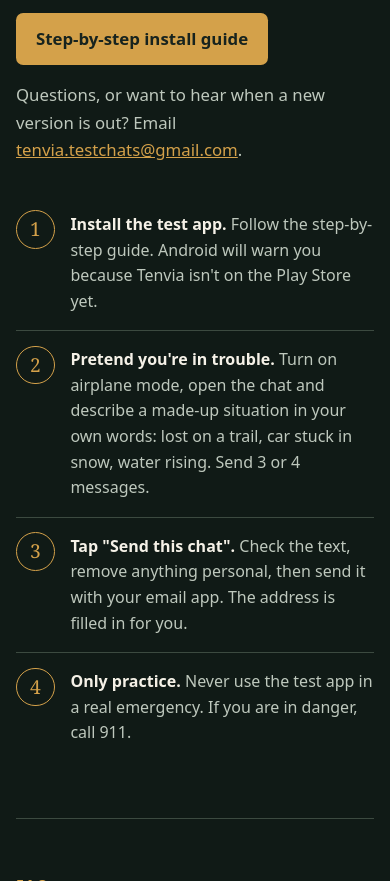
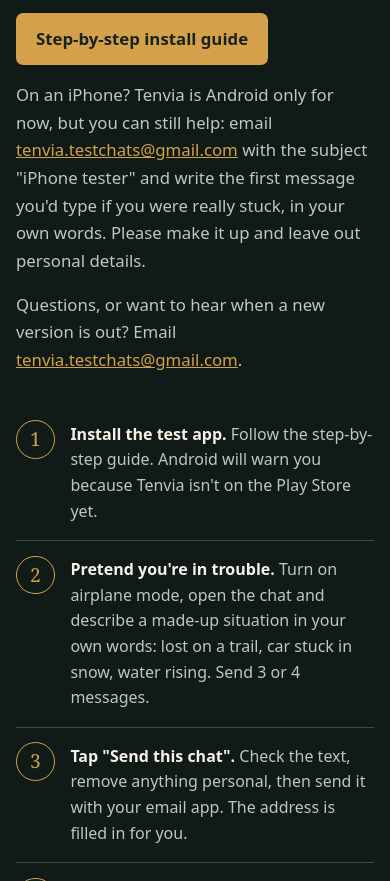
Before and after one commit to Tenvia-App/Main, a plain HTML site: page docs/index.html in a window 390 px wide. Shown: the part 4116-4997 px from the top of the page. Drawn offline with Linux system fonts and the light colour scheme.

Commit message:
Site: iPhone tester line in Become a tester; README links TESTING.md
Co-Authored-By: Claude Opus 5.5 <noreply@anthropic.com>

```diff
--- a/docs/index.html
+++ b/docs/index.html
@@ -124,6 +124,7 @@
         <h2 id="test-title">Help make Tenvia better</h2>
         <p>Tenvia is in early testing, and real practice chats are the most useful thing you can give. You need an Android phone with about 2.5 GB of free space. It takes about 10 minutes.</p>
         <p><a class="button" href="https://github.com/Tenvia-App/Main/blob/main/INSTALL.md">Step-by-step install guide</a></p>
+        <p class="tester-mail">On an iPhone? Tenvia is Android only for now, but you can still help: email <a href="mailto:tenvia.testchats@gmail.com?subject=iPhone%20tester">tenvia.testchats@gmail.com</a> with the subject "iPhone tester" and write the first message you'd type if you were really stuck, in your own words. Please make it up and leave out personal details.</p>
         <p class="tester-mail">Questions, or want to hear when a new version is out? Email <a href="mailto:tenvia.testchats@gmail.com?subject=I%20want%20to%20test%20Tenvia">tenvia.testchats@gmail.com</a>.</p>
       </div>
       <ol class="tester-steps">
```
Also changed, not shown: 1 other file.
